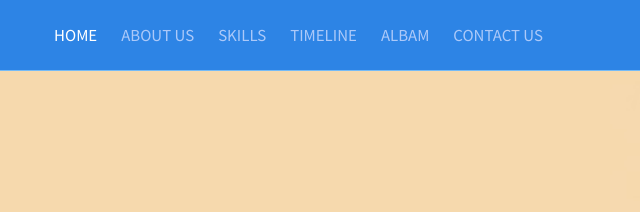
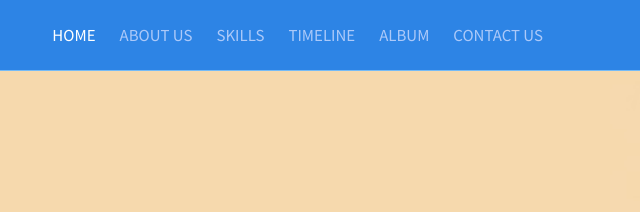
Before and after one commit to sabarivasagan/allaboutsabari, a plain HTML site: page sabari/index.html in a window 1280 px wide. Shown: the top 212 px of the page, 640-1280 px from the left. Drawn offline with Linux system fonts and the light colour scheme.

Commit message:
Album grammer mistake changed

```diff
--- a/sabari/index.html
+++ b/sabari/index.html
@@ -54,7 +54,7 @@ onload="if(submitted) {window.location='index.html';}"></iframe>
                         <li><a href="#aboutUs" class="scroll-link">About Us</a></li>
                         <li><a href="#skills" class="scroll-link">Skills</a></li>
                         <li><a href="#experience" class="scroll-link">TimeLine</a></li>
-                        <li><a href="gallery.html" class="scroll-link">Albam</a></li>
+                        <li><a href="gallery.html" class="scroll-link">Album</a></li>
                         <li><a href="#contactUs" class="scroll-link">Contact Us</a></li>
                     </ul>
                 </div>
```
